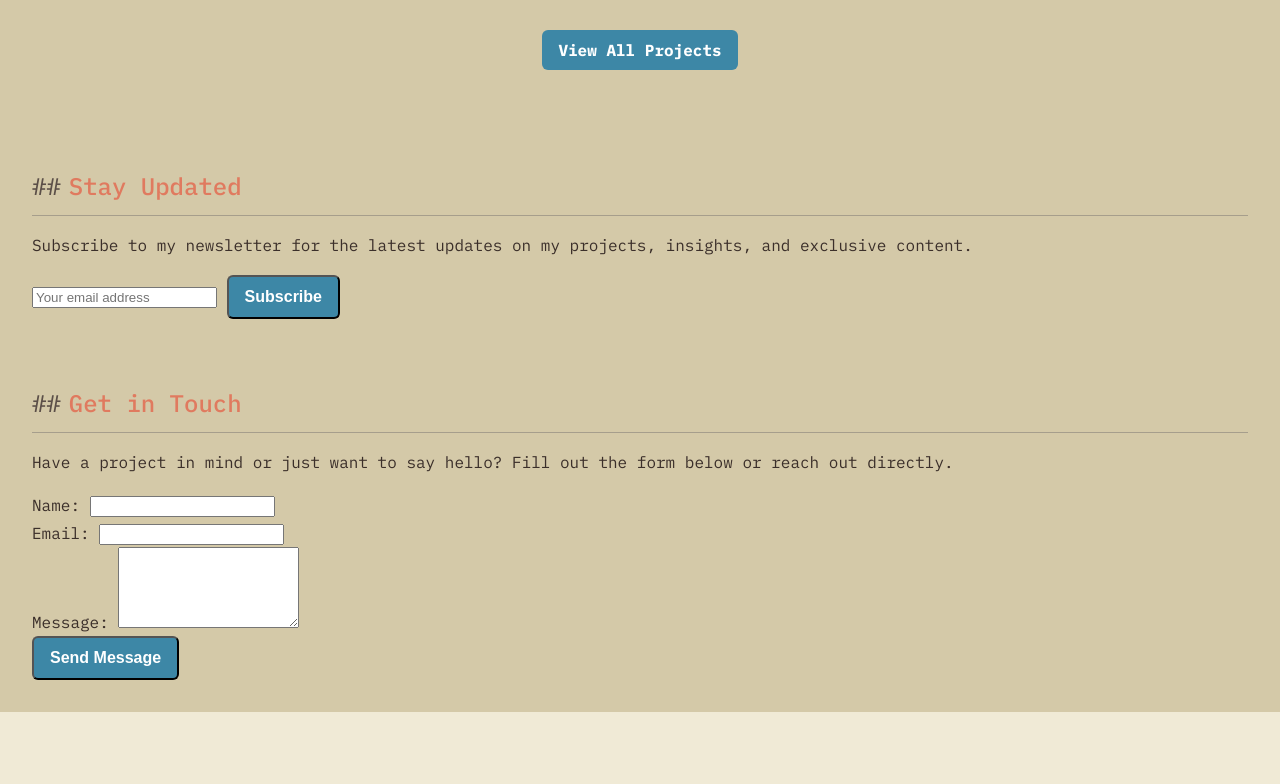
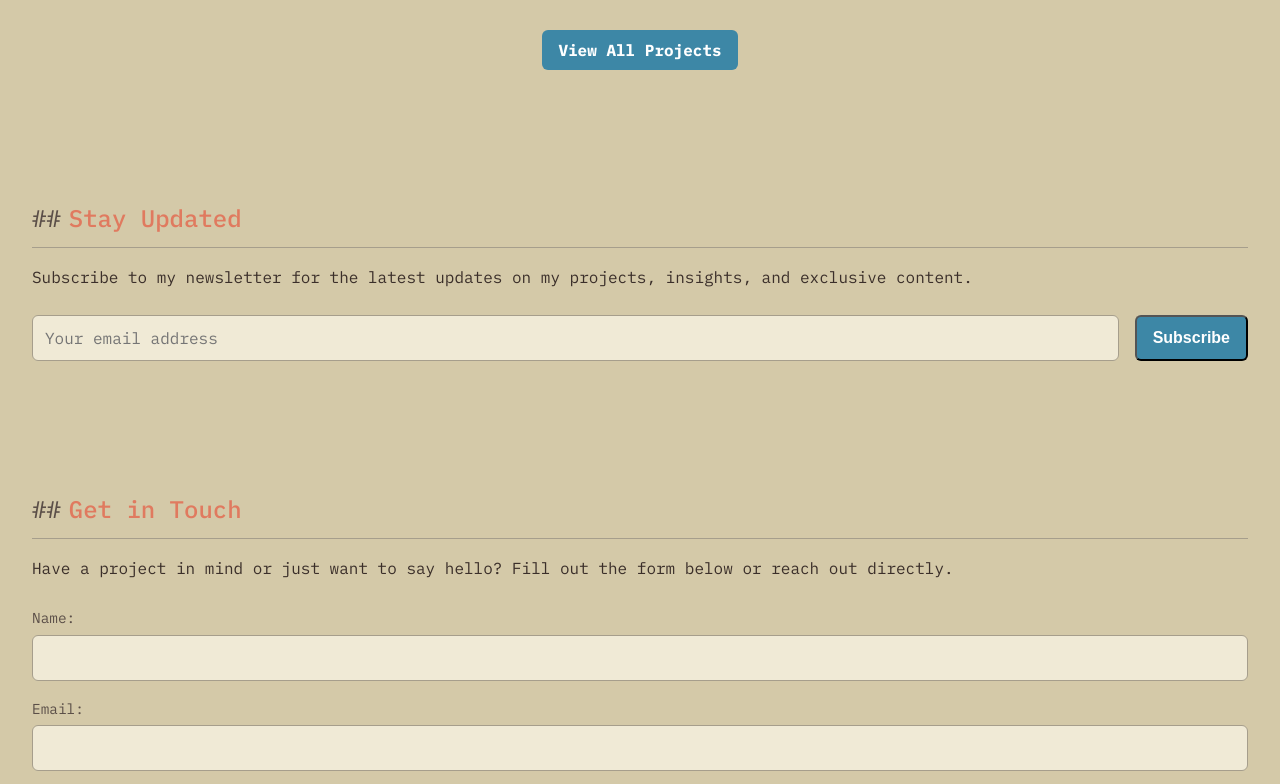
Before and after one commit to john-ogletree/Echo, an Astro site: page / in a window 1280 px wide. Shown: the part 2987-3771 px from the top of the page. Before the commit the page ends 3699 px from the top, so only its background shows below. Built offline with nearby package versions, Linux system fonts and the light colour scheme; Astro itself is replaced by a stand-in of ours.

Commit message:
Auto-commit: file change in index.astro

```diff
--- a/src/pages/index.astro
+++ b/src/pages/index.astro
@@ -917,6 +917,73 @@ import Button from '../components/Button.astro';
         text-align: center;
     }
 
+    .newsletter-section, .contact-section {
+        margin-top: 2rem;
+        margin-bottom: 2rem;
+    }
+
+    .newsletter-form {
+        display: flex;
+        gap: 1rem;
+        margin-top: 1.5rem;
+        flex-wrap: wrap;
+    }
+
+    .newsletter-form input[type="email"] {
+        flex-grow: 1;
+        padding: 0.75rem;
+        border: 1px solid var(--color-border);
+        border-radius: 6px;
+        font-family: var(--font-mono);
+        font-size: 1rem;
+        background-color: var(--color-bg);
+        color: var(--color-text);
+    }
+
+    .newsletter-form input[type="email"]:focus {
+        outline: none;
+        border-color: var(--color-accent);
+        box-shadow: 0 0 0 3px rgba(61, 135, 166, 0.3);
+    }
+
+    .contact-form {
+        display: flex;
+        flex-direction: column;
+        gap: 1rem;
+        margin-top: 1.5rem;
+    }
+
+    .form-group {
+        display: flex;
+        flex-direction: column;
+    }
+
+    .form-group label {
+        font-size: 0.9rem;
+        color: var(--color-text-light);
+        margin-bottom: 0.25rem;
+    }
+
+    .form-group input, .form-group textarea {
+        padding: 0.75rem;
+        border: 1px solid var(--color-border);
+        border-radius: 6px;
+        font-family: var(--font-mono);
+        font-size: 1rem;
+        background-color: var(--color-bg);
+        color: var(--color-text);
+    }
+
+    .form-group input:focus, .form-group textarea:focus {
+        outline: none;
+        border-color: var(--color-accent);
+        box-shadow: 0 0 0 3px rgba(61, 135, 166, 0.3);
+    }
+
+    .contact-form Button {
+        align-self: flex-start; /* Align button to the start */
+    }
+
     /* --- REVAMPED PROFILE CARD --- */
     .profile-card {
         background-color: var(--color-bg);
```
